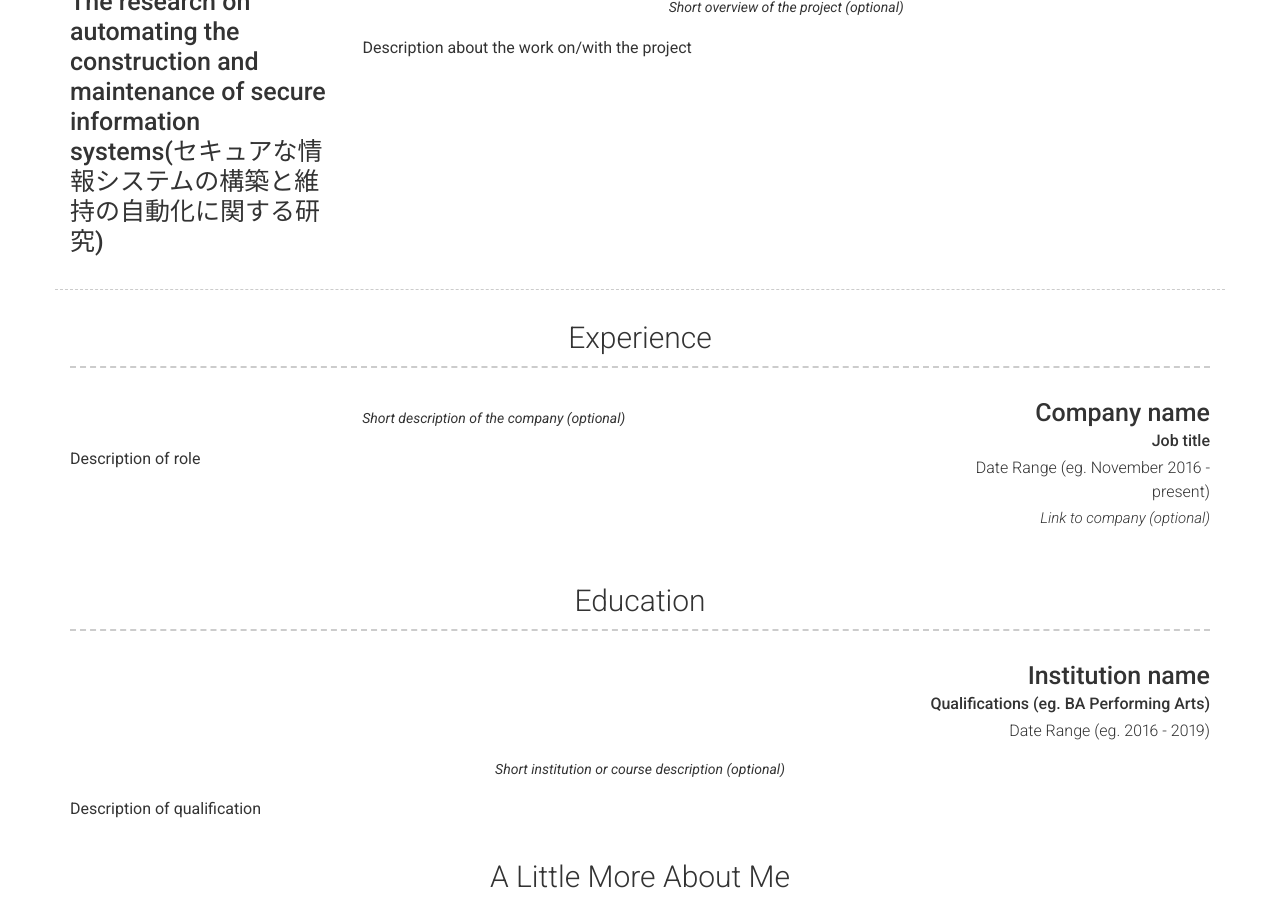
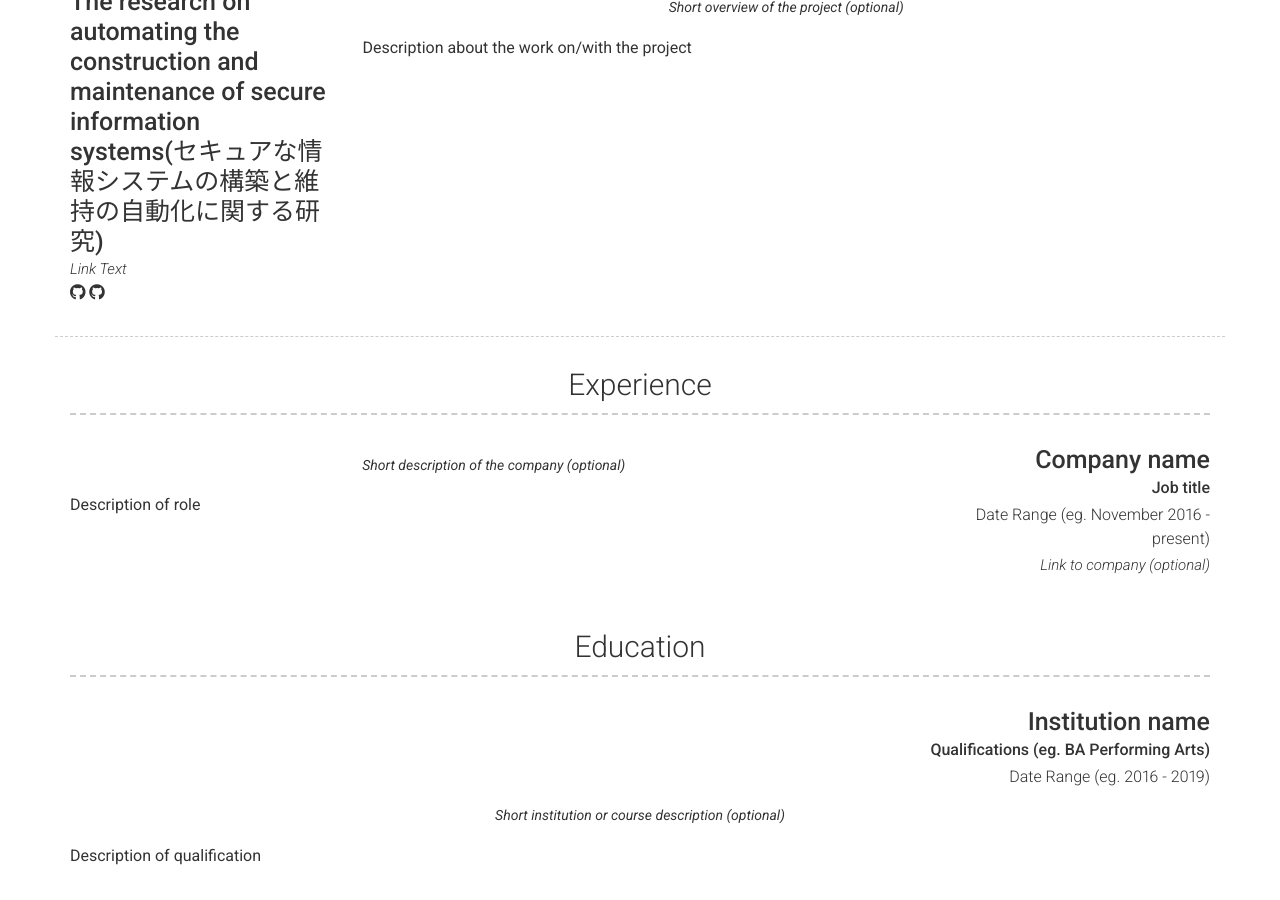
Before and after one commit to strike137/strike137.github.io, a Jekyll site: the page built from index.md, in a window 1280 px wide and 900 px high, scrolled down 670 px. Built offline with Jekyll 4.4.1, drawn with Linux system fonts in a browser that asks for light colours; nearby versions of some CDN libraries.

Commit message:
Update _config.yml

```diff
--- a/_config.yml
+++ b/_config.yml
@@ -47,7 +47,15 @@ content:
         border: weak  # Value of `weak` will display a weak border below this item. # Any
                       # other value (or no value) means no border will be displayed
         title: The research on automating the construction and maintenance of secure information systems(セキュアな情報システムの構築と維持の自動化に関する研究)
+        link: Link to project (eg. sproogen.github.io/modern-resume-theme)(optional)
+        link_text: Link Text
         additional_links:
+          - title:  Github page for project (eg. sproogen/modern-resume-theme)
+            icon: fab fa-github
+            url: Link to project (eg. sproogen.github.io/modern-resume-theme)(optional)
+          - title:  Github page for project (eg. sproogen/modern-resume-theme)
+            icon: fab fa-github
+            url: Link to project (eg. sproogen.github.io/modern-resume-theme)(optional)
         quote: >
           Short overview of the project (optional)
         description: | # this will include new lines to allow paragraphs
```
